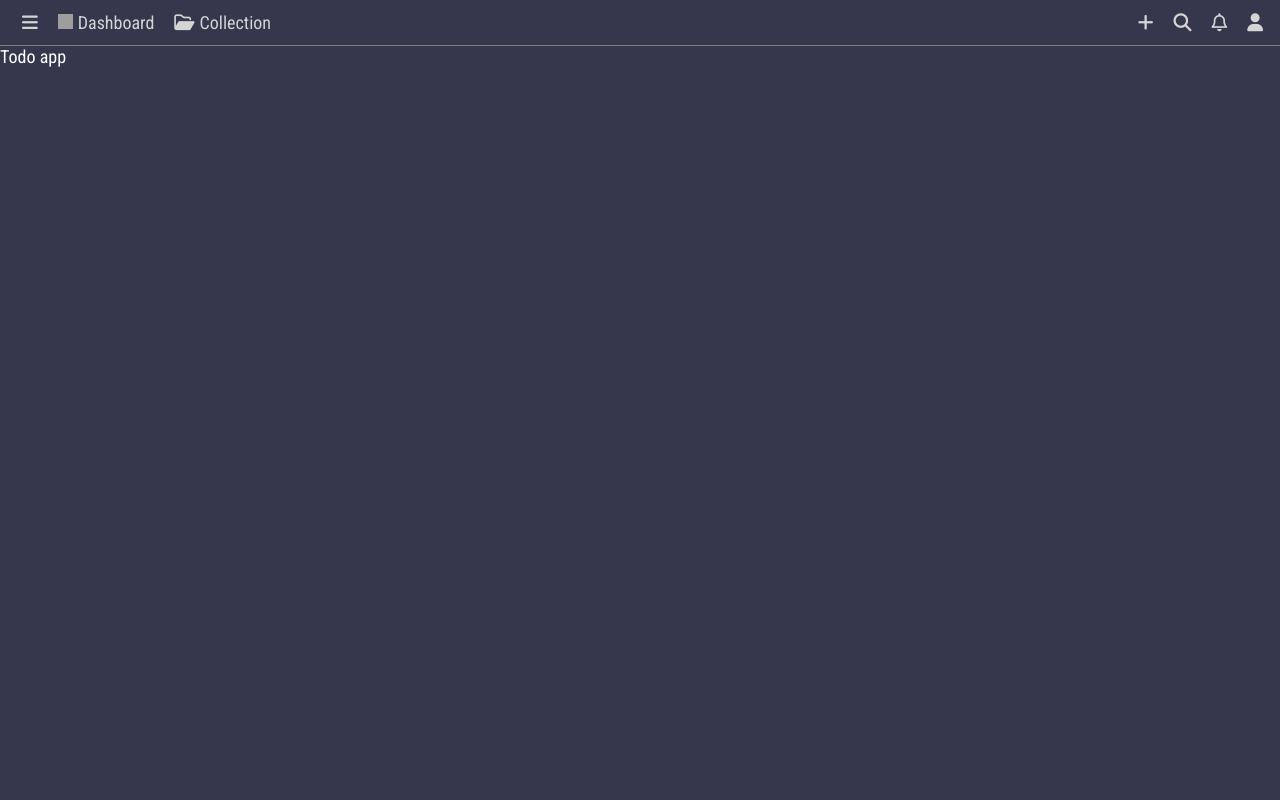
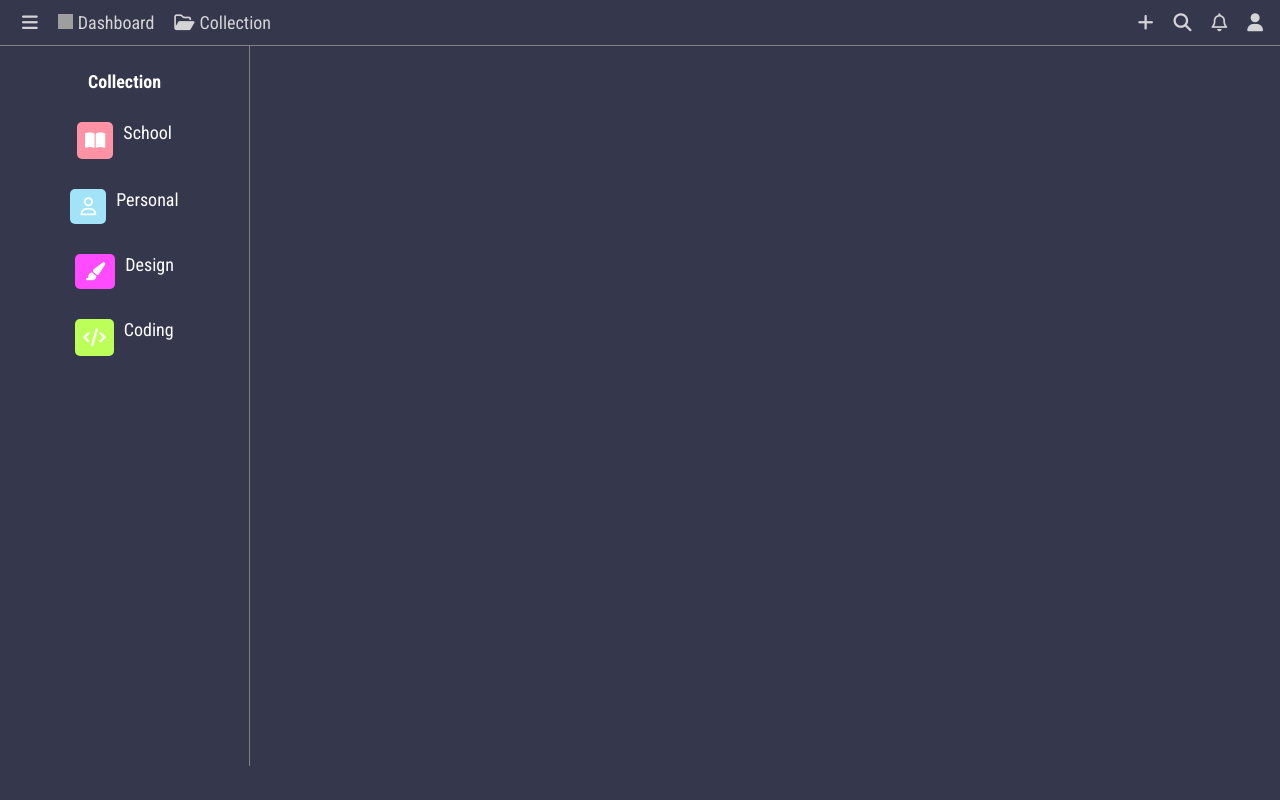
Before and after one commit to Mogakamo/Todo, a Vue app: page / in a window 1280 px wide. Built offline with nearby package versions, Linux system fonts and the light colour scheme; grey boxes are pictures that could not be loaded.

Commit message:
working on the ui

```diff
--- a/src/components/Todo.vue
+++ b/src/components/Todo.vue
@@ -1,5 +1,30 @@
 <template>
-  <div class="todo-wrapper">Todo app</div>
+  <div class="todo-wrapper">
+    <div class="sidebar">
+      <h4 class="sidebar_header">Collection</h4>
+      <ul>
+        <li class="flex">
+          <div class="school-collection"><i class="fas fa-book-open"></i></div>
+          <span class="left-margin">School</span>
+        </li>
+        <li class="flex">
+          <div class="personal-collection"><i class="far fa-user"></i></div>
+          <span class="left-margin">Personal</span>
+        </li>
+        <li class="flex">
+          <div class="design-collection">
+            <i class="fas fa-paint-brush"></i>
+          </div>
+          <span class="left-margin">Design</span>
+        </li>
+        <li class="flex">
+          <div class="coding-collection"><i class="fas fa-code"></i></div>
+          <span class="left-margin">Coding</span>
+        </li>
+      </ul>
+    </div>
+    <div class="content"></div>
+  </div>
 </template>
 
 <script>
@@ -14,5 +39,74 @@ export default {
 <style lang="css" scoped>
 .todo-wrapper {
   color: white;
+  display: grid;
+  grid-template-columns: 250px 2fr;
+}
+.sidebar {
+  border-right: 1px solid gray;
+  height: 90vh;
+  display: flex;
+  flex-direction: column;
+  padding: 10px;
+}
+
+.sidebar_header {
+  padding: 15px;
+  align-self: center;
+}
+
+ul li {
+  padding: 15px;
+  align-self: center;
+  justify-self: center;
+}
+
+.flex {
+  display: flex;
+  flex-direction: row;
+}
+
+.school-collection {
+  border: transparent;
+  padding: 5px;
+  border-radius: 5px;
+  background-color: rgb(255, 147, 165);
+  margin-right: 10px;
+  padding-left: 8px;
+  padding-right: 8px;
+  padding-top: 8px;
+  padding-bottom: 8px;
+}
+
+.personal-collection {
+  border: transparent;
+  padding: 7px;
+  border-radius: 5px;
+  background-color: rgb(162, 227, 248);
+  margin-right: 10px;
+  padding-left: 10px;
+  padding-right: 10px;
+}
+
+.design-collection {
+  border: transparent;
+  padding: 7px;
+  border-radius: 5px;
+  background-color: rgb(253, 75, 253);
+  margin-right: 10px;
+  padding-left: 10px;
+  padding-right: 10px;
+}
+
+.coding-collection {
+  border: transparent;
+  padding: 5px;
+  border-radius: 5px;
+  background-color: rgb(188, 255, 89);
+  margin-right: 10px;
+  padding-left: 8px;
+  padding-right: 8px;
+  padding-top: 8px;
+  padding-bottom: 8px;
 }
 </style>
```
